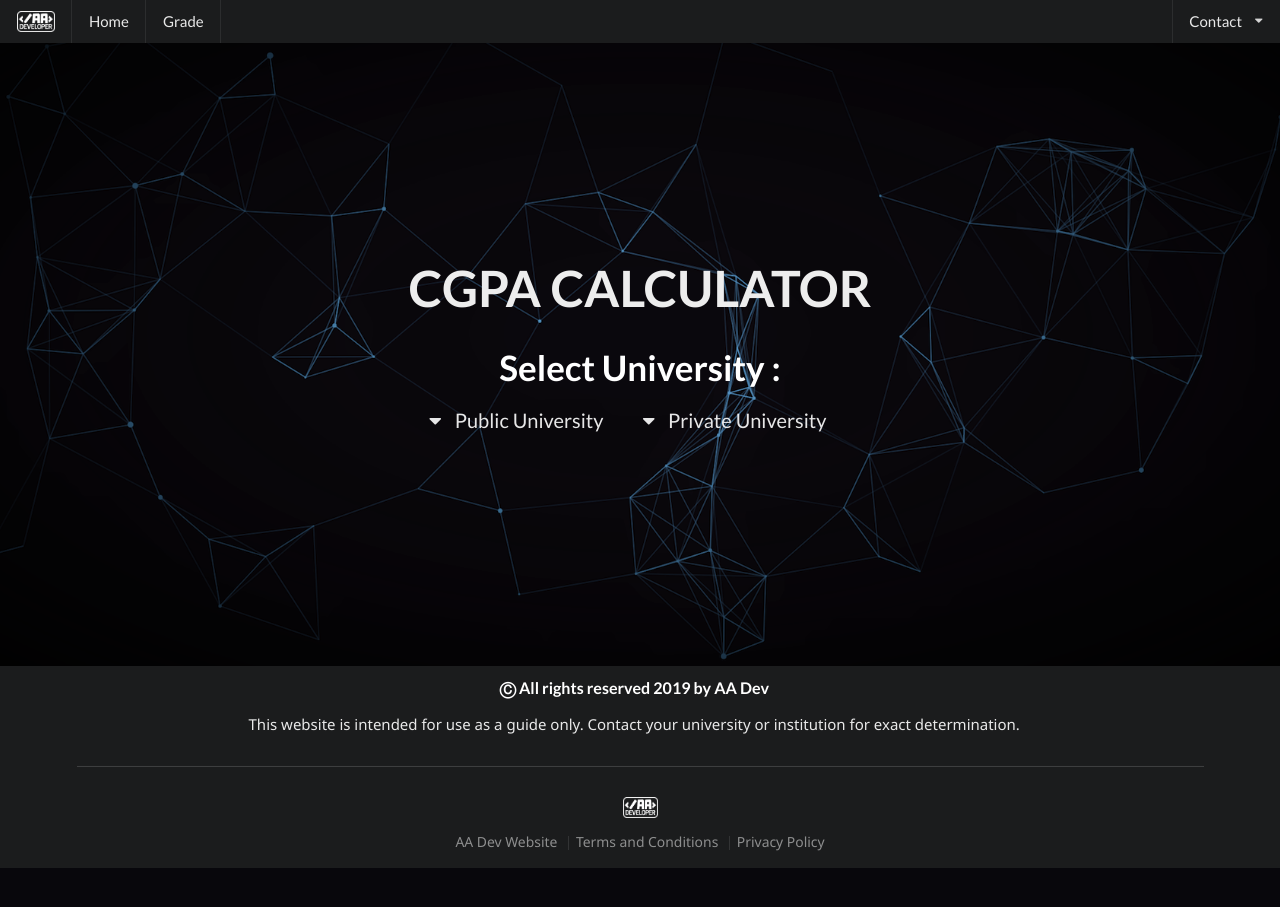
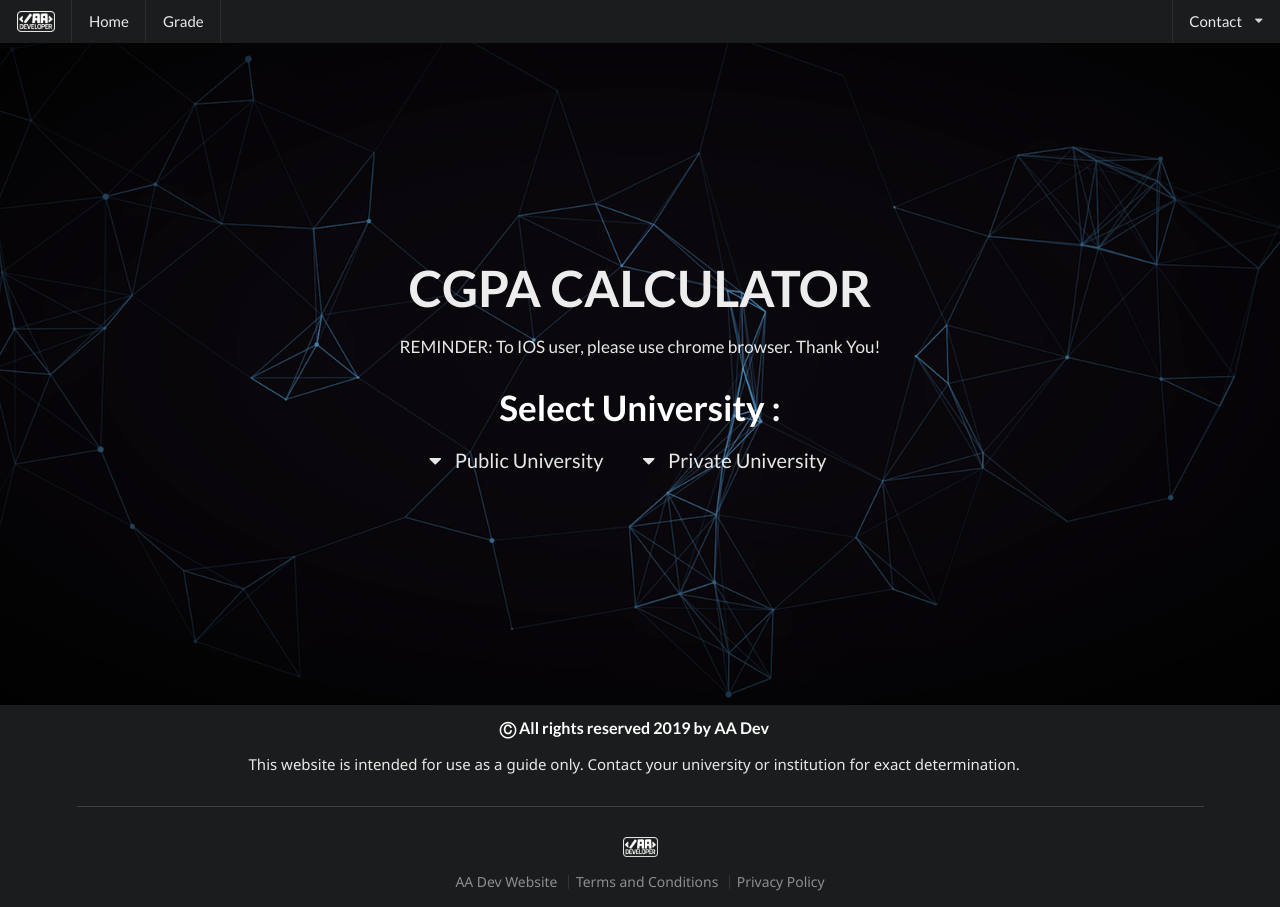
Before and after one commit to ahmadauf98/iptcgpacalculator, a PHP site: page /landingpage.php in a window 1280 px wide. Before the commit the page ends 868 px from the top, so only its background shows below. Run offline with PHP 8.4, Linux system fonts and the light colour scheme; some libraries are stand-ins or nearby versions.

Commit message:
innit commit

```diff
--- a/landingpage.php
+++ b/landingpage.php
@@ -50,6 +50,7 @@
     <div class="ui inverted vertical masthead center aligned segment" id="landing1">
         <div class="ui text container">
             <h1>CGPA CALCULATOR</h1>
+            <p>REMINDER: To IOS user, please use chrome browser. Thank You!</p>
             <h4 class="ui inverted header" style="font-size: 35px;"> Select University :
             </h4>
 
--- a/landingpage1.php
+++ b/landingpage1.php
@@ -50,6 +50,7 @@
     <div class="ui inverted vertical masthead center aligned segment" id="landing1">
         <div class="ui text container">
             <h1>GRADE TARGET</h1>
+            <p>REMINDER: To IOS user, please use chrome browser. Thank You!</p>
             <h4 class="ui inverted header" style="font-size: 35px;"> Select University :
             </h4>
 
@@ -95,6 +96,8 @@
                 </div>
             </div>
 
+
+
         </div>
     </div>
 
```
